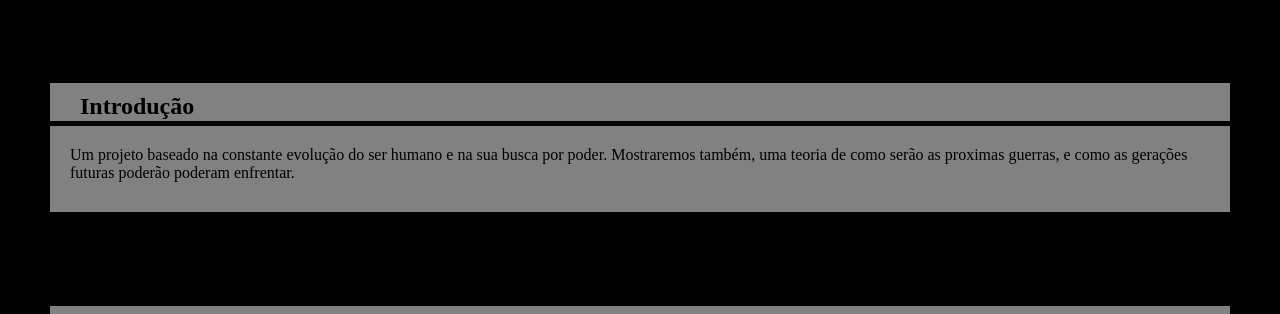
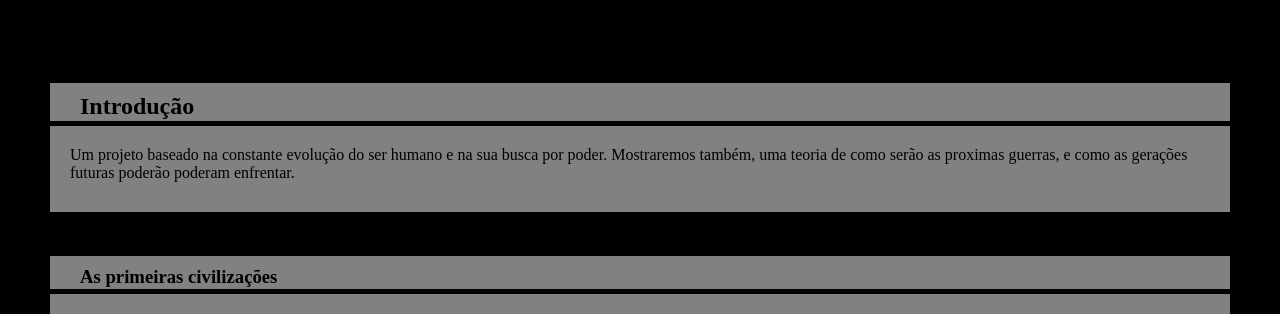
Before and after one commit to Breno801/site, a plain HTML site: page index.html in a window 1280 px wide. Shown: the part 462-776 px from the top of the page. Drawn offline with Linux system fonts and the light colour scheme.

Commit message:
nomeando titulos e tirando o excesso de código

```diff
--- a/index.html
+++ b/index.html
@@ -16,27 +16,27 @@
 
 <H1 >  A Evolução das guerras  </H1>
 
-        <div>
-         <h2>  Introdução </h2>
+
+        <h2 class=" subtitulo" >  Introdução </h2>
+
          <p> Um projeto baseado na constante evolução do ser humano e na sua busca por poder. Mostraremos também, uma teoria de como serão as proximas guerras, e como as gerações futuras poderão poderam enfrentar.</p>
-        </div>
+
 
 
 <h3 class="subtitulo"> As primeiras civilizações</h3>
+
 <p>
     Viver em sociedade nos dias de hoje, nem sempre foi algo tão perfeito, encontramos conflitos e discussões quase o tempo todo na nossa vida. E o que causa isso na sociedade e por haver ideias e intereses diferentes. Isso é uma característica do ser humano, sempre criamos conflitos e causas que podem gerar intrigas. Há muito tempo nossos antepassados também passaram por isso, os primeiros humanos passavam as suas vidas em grupos explorando ambiente e caçando. Alguns estudiosos afirmam, que os primeiros humanos os “hominídeos” que  pertenciam ao gênero Australopithecus e eles timham problemas quando viviam em grupos como: alimentos, território e acasalamento. Esses fatores eram os maiores causadores de brigas entre eles mas, eles Constituíram um grupo diversificado e bem sucedido, foram os primeiros hominídeos a dominar o fogo, o que lhes permitiu uma expansão para outros territórios, além de,
     conseguir criar feramentas  para caçar  como arco e arpão. E foi a partir dai que osAustralopithecus começaram a evoluir até criar-se uma sociedade.
 </p>
 
-<!-- Imagem as primeiras civilizações -->
 <img src="https://4.bp.blogspot.com/_9k8RCJEOHm8/TKe3MsjGy0I/AAAAAAAABks/GefIFhLTyXU/s1600/australopithecusrobustus.jpg" alt="Australopithecus " class="imagensilustrativas">
 
 <h3 class="subtitulo"> A Era Persa</h3>
+
 <p>
  Nesta era, o ser humano ja evoluiu, aqui ele ja consolidou uma sociedade, expandiu seu território, criou ferramentas, aprendeu a se comunicar através da lingua e criou um sistema de economia e comércio.
-
 </p>
-
 
 <a href="index.2.html">captulo2</a>
 
--- a/style.css
+++ b/style.css
@@ -14,7 +14,7 @@ margin: 0px 40px 90px 40px;
 padding: 10px 4px 10px 4px;
 border : solid  2px black}
 
- h2{
+ .subtitulo{
 
 color: rgba(#0000);background-color: rgb(129, 129, 129);
 margin: 40px 40px 1px 40px;
@@ -37,16 +37,6 @@ a{
     border-style: outset;
     border-width: 2px;}
 
-  h3{
-
-font-size: 26px;
-background-color: rgb( 129,129,129);
-margin: 90px 40px 1px 40px;
-padding: 10px 4px 10px 4px;
-border : solid  2px black}
-
-
-
 
 
   .imagensilustrativas{
```
Lines whose indentation alone changed are shown as unchanged.
